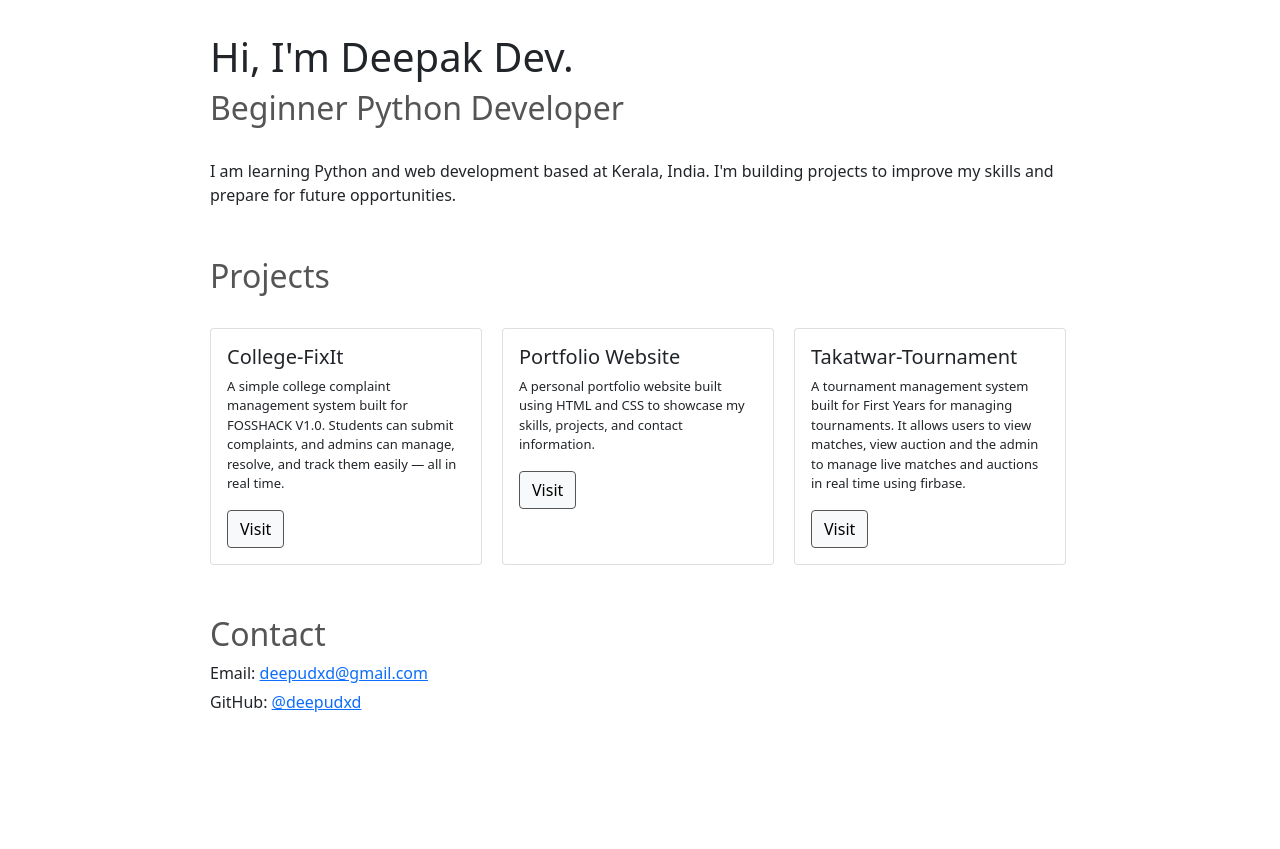
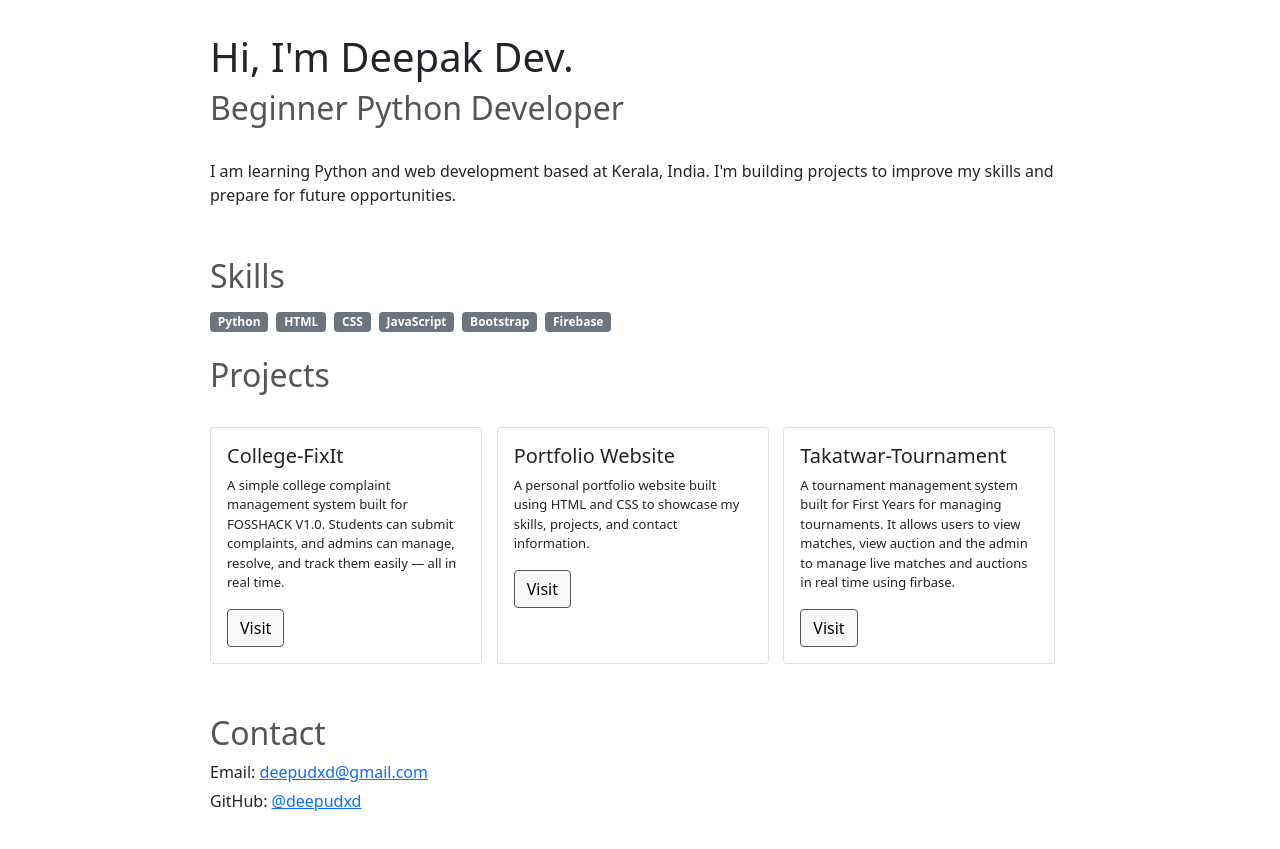
Before and after one commit to deepudxd/portfolio, a plain HTML site: page index.html in a window 1280 px wide. Shown: the part 73-922 px from the top of the page. Before the commit the page ends 837 px from the top, so only its background shows below. Drawn offline with nearby package versions, Linux system fonts and the light colour scheme.

Commit message:
Added Tech Stack

```diff
--- a/index.html
+++ b/index.html
@@ -34,6 +34,17 @@
             </p>
         </section>
 
+        <section id="skills">
+            <h2 class="mb-3">Skills</h2>
+            <div class="d-flex flex-wrap gap-2">
+                <span class="badge bg-secondary">Python</span>
+                <span class="badge bg-secondary">HTML</span>
+                <span class="badge bg-secondary">CSS</span>
+                <span class="badge bg-secondary">JavaScript</span>
+                <span class="badge bg-secondary">Bootstrap</span>
+                <span class="badge bg-secondary">Firebase</span>
+            </div>
+            <br>
             <section id="projects">
                 <h2>Projects</h2>
                 <br>
@@ -43,7 +54,8 @@
                             <h5 class="card-title">College-FixIt</h5>
                             <p class="card-text" style="font-size: small;">
                                 A simple college complaint management system built for FOSSHACK V1.0.
-                            Students can submit complaints, and admins can manage, resolve, and track them easily — all
+                                Students can submit complaints, and admins can manage, resolve, and track them easily —
+                                all
                                 in real time.
                             </p>
                             <a href="https://college-fix-it-final.vercel.app/" class="btn btn-light"
@@ -54,7 +66,8 @@
                         <div class="card-body">
                             <h5 class="card-title">Portfolio Website</h5>
                             <p class="card-text" style="font-size: small;">
-                            A personal portfolio website built using HTML and CSS to showcase my skills, projects, and
+                                A personal portfolio website built using HTML and CSS to showcase my skills, projects,
+                                and
                                 contact information.
                             </p>
                             <a href="https://deepudxd.github.io/portfolio/" class="btn btn-light"
--- a/styles.css
+++ b/styles.css
@@ -75,7 +75,6 @@ a:hover {
 }
 
 .projects {
-    display: flex;
-    gap: 20px;
-    flex-wrap: wrap;
+    display: grid;
+    grid-template-columns: repeat(auto-fit, minmax(280px, 1fr));
 }
```
Lines whose indentation alone changed are shown as unchanged.
